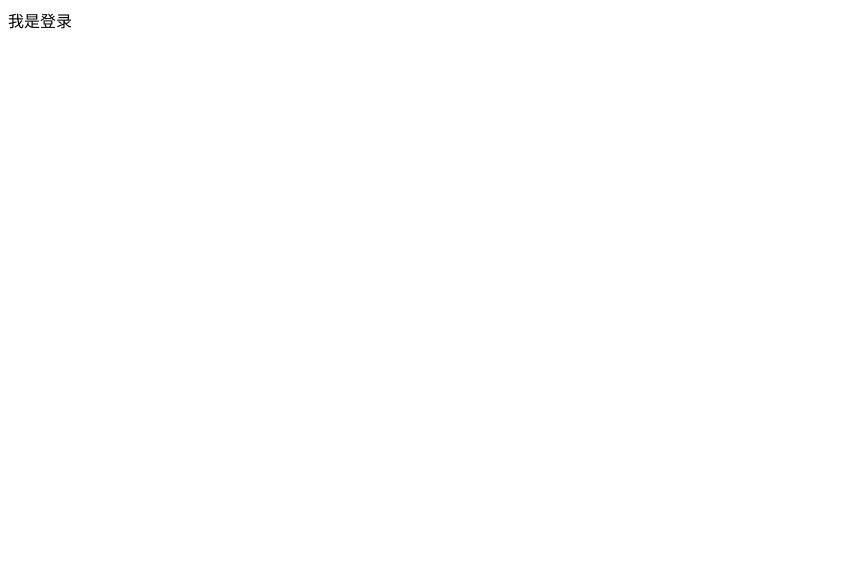
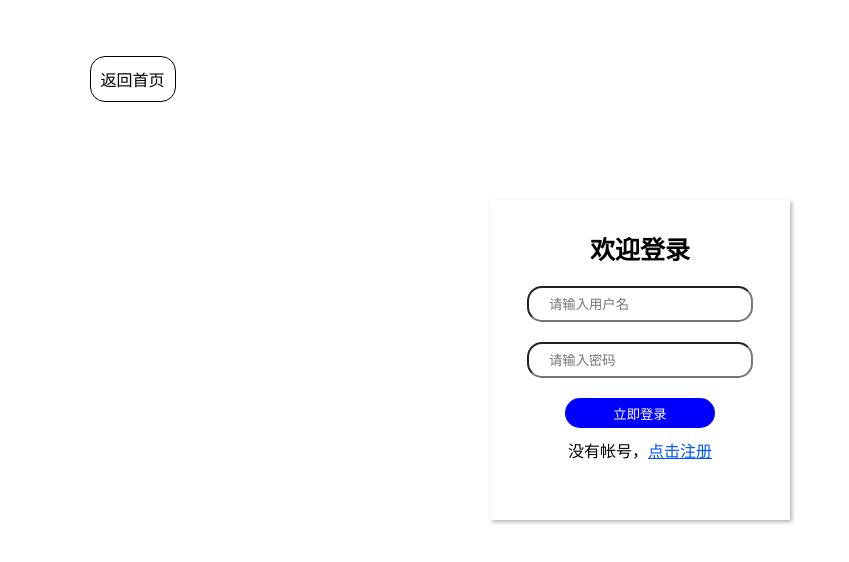
Before and after one commit to luo303/cake, a Vue app: page /register in a window 1280 px wide. Shown: the top 562 px of the page, without its empty margins (0-849 px from the left). Built offline with nearby package versions, Linux system fonts and the light colour scheme.

Commit message:
登录注册静态页面渲染

```diff
--- a/src/assets/index.css
+++ b/src/assets/index.css
@@ -19,14 +19,25 @@
     display: block;
 }
 
+.back {
+  position: absolute;
+  top: 7%;
+  left: 7%;
+  padding: 10px;
+  border: 1px solid;
+  border-radius: 15px;
+  transition:all 0.7s ease
+}
+.back:hover {
+  cursor: pointer;
+  background-color: darkturquoise;
+}
 .login {
-    display: none;
     margin: 90px auto;
 }
 
 .register,
 .login {
-    display: none;
     padding: 10px 0;
     margin: 0 auto;
     margin-top: 200px;
--- a/src/views/login/PageLogin.vue
+++ b/src/views/login/PageLogin.vue
@@ -1,3 +1,31 @@
+<script setup>
+import { useRouter } from 'vue-router'
+const router = useRouter()
+</script>
 <template>
-  <div>我是注册</div>
+  <div>
+    <div class="register" data-ad="1">
+      <div class="back" @click="router.push('/content/container')">
+        返回首页
+      </div>
+      <div class="zhuce">
+        <h5>免费注册</h5>
+        <div class="name">
+          <input name="myname" type="text" placeholder="请输入用户名" />
+          <span></span>
+        </div>
+        <div class="password">
+          <input name="password" type="password" placeholder="请输入密码" />
+          <span></span>
+        </div>
+        <button>立即注册</button>
+        <div class="add">
+          已有帐号，<a href="#" @click.prevent="router.push('/register')"
+            >点击登录</a
+          >
+        </div>
+        <div class="suc">注册成功</div>
+      </div>
+    </div>
+  </div>
 </template>
--- a/src/views/login/PageRegister.vue
+++ b/src/views/login/PageRegister.vue
@@ -1,3 +1,27 @@
+<script setup>
+import { useRouter } from 'vue-router'
+const router = useRouter()
+</script>
 <template>
-  <div>我是登录</div>
+  <div class="login tab" data-ad="2">
+    <div class="back" @click="router.push('/content/container')">返回首页</div>
+    <div class="denglu">
+      <h5>欢迎登录</h5>
+      <div class="name">
+        <input name="myname" type="text" placeholder="请输入用户名" />
+        <span></span>
+      </div>
+      <div class="password">
+        <input name="password" type="password" placeholder="请输入密码" />
+        <span></span>
+      </div>
+      <button>立即登录</button>
+      <div class="add">
+        没有帐号，<a href="#" @click.prevent="router.push('/login')"
+          >点击注册</a
+        >
+      </div>
+      <div class="success">登陆成功</div>
+    </div>
+  </div>
 </template>
```
